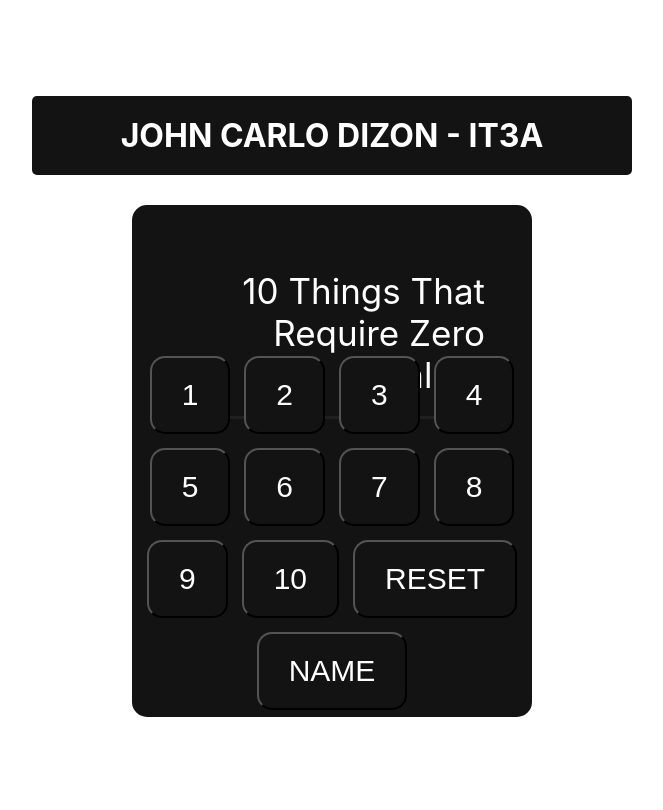
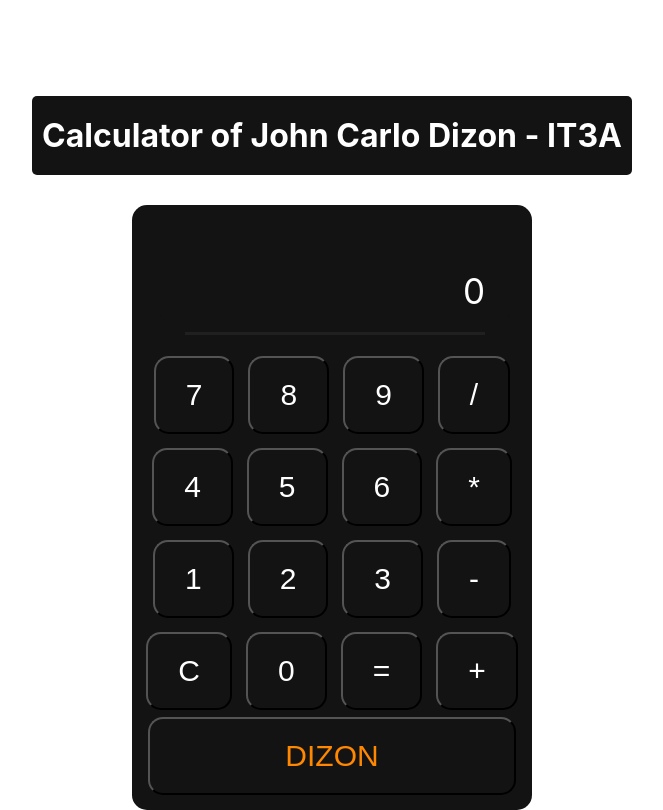
Before and after one commit to JCDizon30/calculator, a React (Create React App) app: page / in a window 1280 px wide. Shown: the whole page, without its empty margins (308-971 px from the left). Built offline with nearby package versions, Linux system fonts and the light colour scheme.

Commit message:
Update App.js

```diff
--- a/src/App.js
+++ b/src/App.js
@@ -1,76 +1,84 @@
+import { useState } from 'react';
 import './App.css';
-import { useState } from "react";
 
-function Key({ label, clickHandler, className }) {
+function Key({ label, onClick }) {
   return (
-    <button onClick={clickHandler} className={className}>
+    <button onClick={() => onClick(label)}>
       {label}
     </button>
   );
 }
 
-function Display({ display }) {
+function Display({ value }) {
   return (
     <div className="Display">
-      {display}
+      {value}
     </div>
   );
 }
 
 function App() {
-  const fullName = "JOHN CARLO DIZON"; // Change to your full name
-  const section = "IT3A";
-  const [disp, setDisp] = useState("10 Things That Require Zero Talent");
+  const [displayValue, setDisplayValue] = useState('0');
+  const [calculatorInput, setCalculatorInput] = useState('');
 
-  const items = [
-    "Being On Time",
-    "Making An Effort",
-    "Being High Energy",
-    "Having A Positive Attitude",
-    "Being Passionate",
-    "Using Good Body Language",
-    "Being Coachable",
-    "Doing A Little Extra",
-    "Being Prepared",
-    "Having A Strong Work Ethic"
-  ];
-
-  const handleKeyClick = (index) => {
-    if (index >= 0 && index < items.length) {
-      setDisp(items[index]);
+  const handleButtonClick = (label) => {
+    if (label === 'C') {
+      setDisplayValue('0');
+      setCalculatorInput('');
+    } else if (label === '=') {
+      try {
+        setDisplayValue(eval(calculatorInput));
+      } catch {
+        setDisplayValue('Syntax Error');
+      }
+    } else {
+      const newInput = calculatorInput + label;
+      setCalculatorInput(newInput);
+      setDisplayValue(newInput);
     }
   };
 
-  const resetClickHandler = () => {
-    setDisp("10 Things That Require Zero Talent");
-  };
-
-  const surnameClickHandler = () => {
-    setDisp(fullName);
+  const handleSurnameClick = () => {
+    setDisplayValue('John Carlo Dizon');
   };
 
   return (
     <div className="App">
-      <h1>{`${fullName} - ${section}`}</h1>
-
+        <h1>Calculator of John Carlo Dizon - IT3A</h1> {}
       <div className="CalcContainer">
         <div className="DispContainer">
-          <Display display={disp} />
+          <Display value={displayValue} />
         </div>
         <div className="ButtonsContainer">
-          <Key label={1} clickHandler={() => handleKeyClick(0)} />
-          <Key label={2} clickHandler={() => handleKeyClick(1)} />
-          <Key label={3} clickHandler={() => handleKeyClick(2)} />
-          <Key label={4} clickHandler={() => handleKeyClick(3)} />
-          <Key label={5} clickHandler={() => handleKeyClick(4)} />
-          <Key label={6} clickHandler={() => handleKeyClick(5)} />
-          <Key label={7} clickHandler={() => handleKeyClick(6)} />
-          <Key label={8} clickHandler={() => handleKeyClick(7)} />
-          <Key label={9} clickHandler={() => handleKeyClick(8)} />
-          <Key label={10} clickHandler={() => handleKeyClick(9)} />
-          <Key label={"RESET"} clickHandler={resetClickHandler} />
-          <Key label={"NAME"} clickHandler={surnameClickHandler} className="surname" />
+          <div className="btn-box1">
+            <Key label={7} onClick={handleButtonClick} />
+            <Key label={8} onClick={handleButtonClick} />
+            <Key label={9} onClick={handleButtonClick} />
+            <Key label={'/'} onClick={handleButtonClick} />
+          </div>
+          <div className="btn-box2">
+            <Key label={4} onClick={handleButtonClick} />
+            <Key label={5} onClick={handleButtonClick} />
+            <Key label={6} onClick={handleButtonClick} />
+            <Key label={'*'} onClick={handleButtonClick} />
+          </div>
+          <div className="btn-box3">
+            <Key label={1} onClick={handleButtonClick} />
+            <Key label={2} onClick={handleButtonClick} />
+            <Key label={3} onClick={handleButtonClick} />
+            <Key label={'-'} onClick={handleButtonClick} />
+          </div>
+          <div className="btn-box4">
+            <Key label={'C'} onClick={handleButtonClick}/>
+            <Key label={0} onClick={handleButtonClick} />
+            <Key label={'='} onClick={handleButtonClick} />
+            <Key label={'+'} onClick={handleButtonClick} />
+          </div>
         </div>
+        <div className="btn-box5">
+          <Key label={'DIZON'} onClick={handleSurnameClick} /> {}
+        </div>
+
       </div>
     </div>
   );
```
